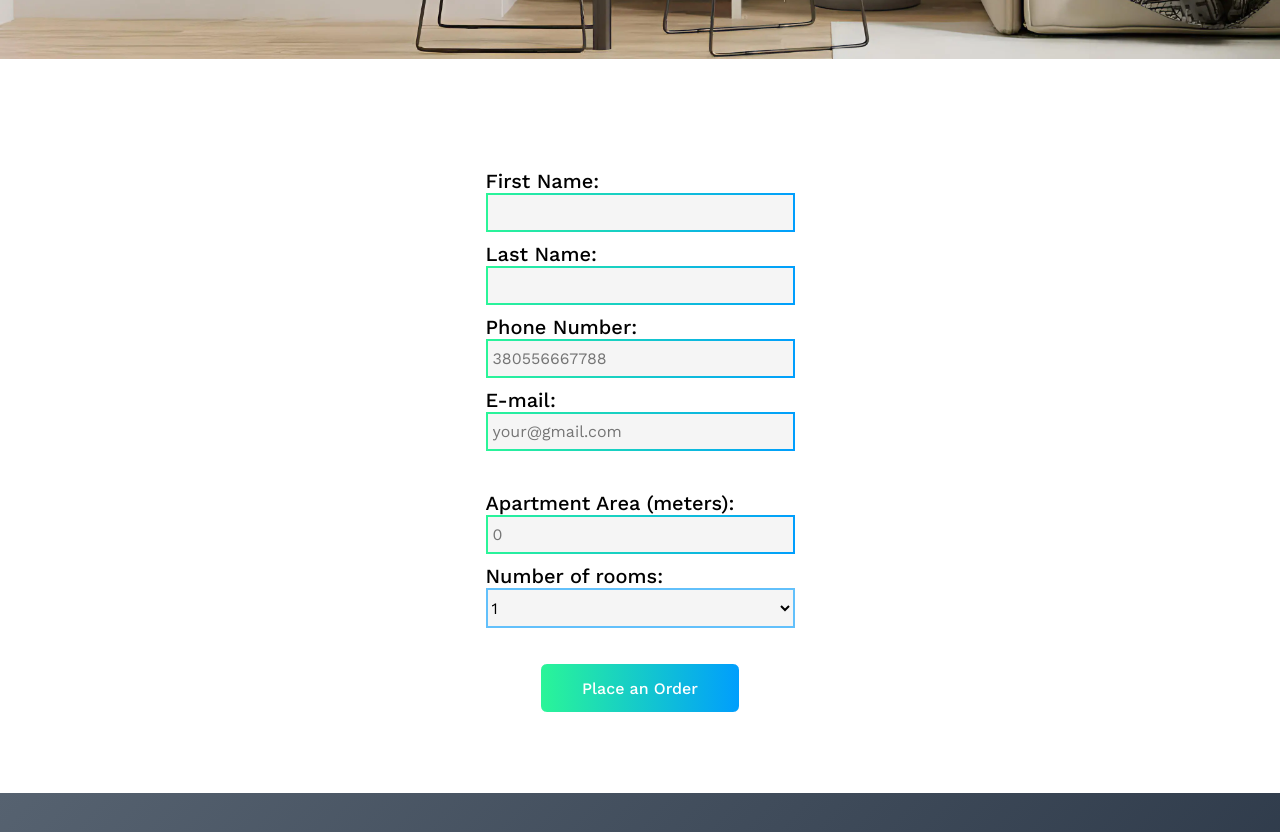
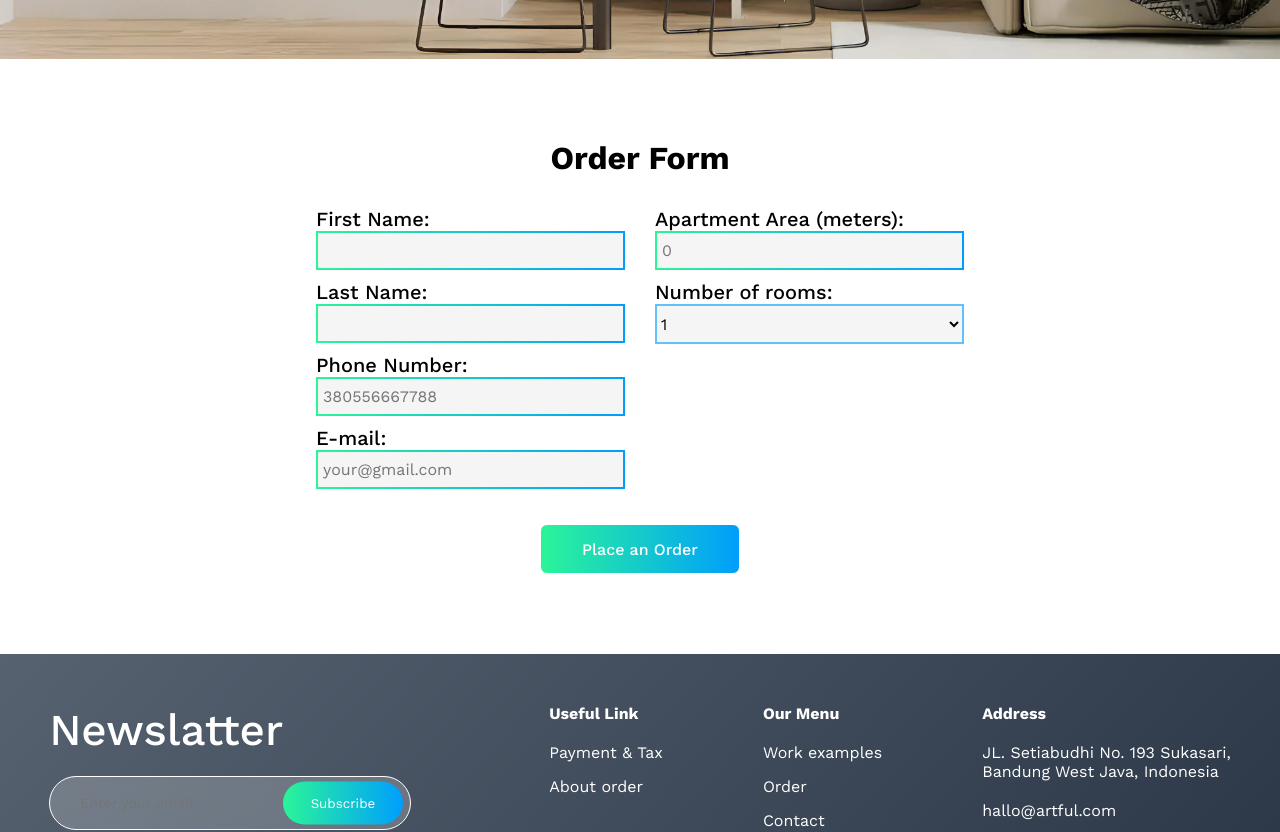
Before and after one commit to VRomanenko04/ArtfulSpaces, a React (Vite) app: page /order in a window 1280 px wide. Shown: the part 740-1572 px from the top of the page. Built offline with nearby package versions, Linux system fonts and the light colour scheme.

Commit message:
Закончил стилизацию OrderForm

```diff
--- a/src/components/ordinary/order-header/_order-header.module.scss
+++ b/src/components/ordinary/order-header/_order-header.module.scss
@@ -5,7 +5,7 @@
     object-fit: contain;
     height: 800px;
     margin-top: -100px;
-    margin-bottom: 100px;
+    margin-bottom: 80px;
     display: flex;
     justify-content: flex-end;
     align-items: center;
--- a/src/components/simple/order-form/OrderForm.tsx
+++ b/src/components/simple/order-form/OrderForm.tsx
@@ -72,7 +72,11 @@ const OrderForm = ({handleSubmit, handleInputChange, handleAmountInputChange, ha
     }
 
     return (
+        <>
+            <h2 className={classes.form__title}>Order Form</h2>
             <form onSubmit={handleValidSubmit} className={classes.form}>
+                <div className={classes.inputs__group}>
+                    <div className={classes.rigth__col}>
                         <BasicInput
                             labelText='First Name:'
                             htmlFor="firstName"
@@ -115,6 +119,8 @@ const OrderForm = ({handleSubmit, handleInputChange, handleAmountInputChange, ha
                             onChange={handleInputChange}
                         />
                         {validationErrors.email && <p className={classes.error}>{validationErrors.email}</p>}
+                    </div>
+                    <div className={classes.left__col}>
                         <BasicInput
                             labelText='Apartment Area (meters):'
                             htmlFor="footage"
@@ -136,8 +142,11 @@ const OrderForm = ({handleSubmit, handleInputChange, handleAmountInputChange, ha
                             name='rooms'
                             handleNumberChange={handleNumberChange}
                         />
+                    </div>
+                </div>
                 <button className={classes.btn} type="submit">Place an Order</button>
             </form>
+        </>
     )
 }
 
--- a/src/components/simple/order-form/_order-form.module.scss
+++ b/src/components/simple/order-form/_order-form.module.scss
@@ -19,8 +19,24 @@
     }
 }
 
-.block__margin {
-    margin-top: 40px;
+.form__title {
+    margin-bottom: 20px;
+    font-size: 32px;
+}
+
+.inputs__group {
+    display: flex;
+    flex-direction: row;
+}
+
+.rigth__col,
+.left__col {
+    display: flex;
+    flex-direction: column;
+}
+
+.left__col {
+    margin-left: 30px;
 }
 
 .error {
--- a/src/pages/order/Order.tsx
+++ b/src/pages/order/Order.tsx
@@ -1,5 +1,5 @@
 import OrderHeader from '../../components/ordinary/order-header/OrderHeader';
-import OrderFormBlock from '../../components/smart/order-form/OrderFormBlock';
+import OrderFormBlock from '../../components/smart/order-form-block/OrderFormBlock';
 
 
 const Order = () => {
```
Also changed, not shown: src/components/smart/order-form-block/OrderFormBlock.tsx (renamed from src/components/smart/order-form/OrderFormBlock.tsx), src/components/smart/order-form-block/_order-form-block.module.scss (renamed from src/components/smart/order-form/_order-form-block.module.scss). Lines whose indentation alone changed are shown as unchanged.
